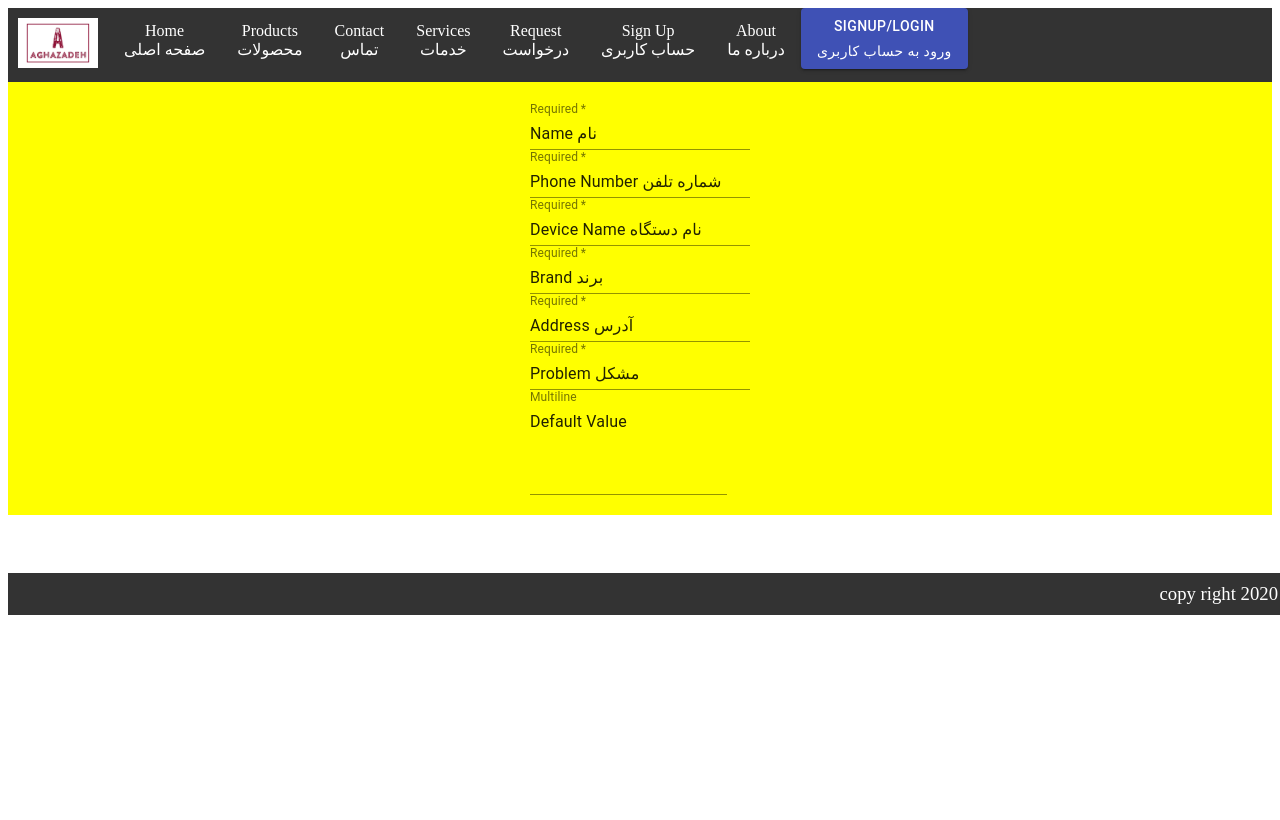
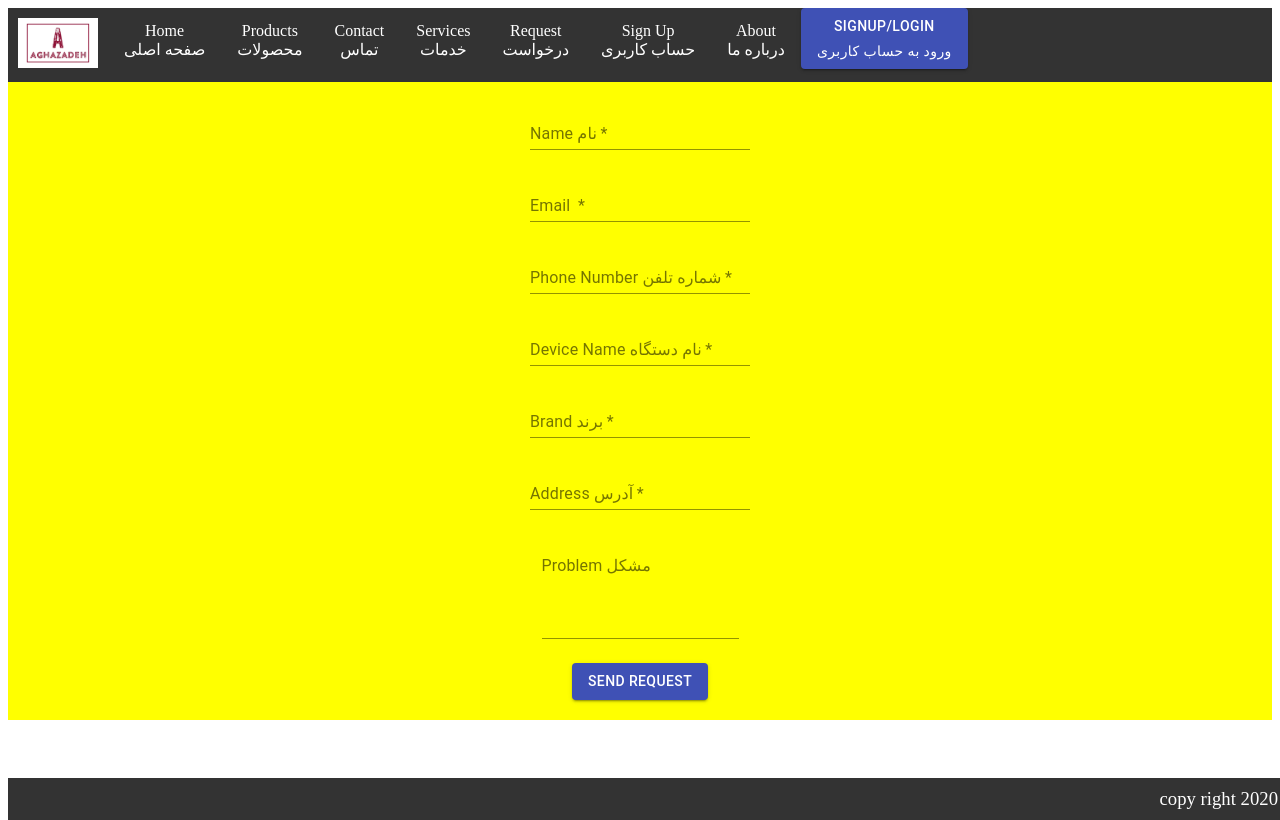
Before and after one commit to zahraaliaghazadeh/Aghazadeh, a React (Create React App) app in the folder client/: page /request in a window 1280 px wide. Built offline with nearby package versions, Linux system fonts and the light colour scheme.

Commit message:
send form, display success msg, put form in grid

```diff
--- a/client/src/pages/RequestServicePage/index.js
+++ b/client/src/pages/RequestServicePage/index.js
@@ -1,36 +1,81 @@
-import React from 'react'
-// about page style
-import "./style.css"
-import API from "../../utils/API"
-import TextField from '@material-ui/core/TextField';
-import { TextareaAutosize } from '@material-ui/core';
+import React, { useState } from 'react'
+import { Button, Grid, Snackbar, TextField } from '@material-ui/core';
+import Alert from '@material-ui/lab/Alert';
+import API from "../../utils/API";
+import "./style.css";
 
 
 
 export default function RequestServicePage() {
-    return (
-<div className="formRequestDiv">
-<form  className="formRequest" noValidate autoComplete="off">
-      <div>
-        <TextField required id="standard-required" label="Required" defaultValue="Name نام" /> <br></br>
-        <TextField required id="standard-required" label="Required" defaultValue="Phone Number شماره تلفن" /> <br></br>
-        <TextField required id="standard-required" label="Required" defaultValue="Device Name نام دستگاه" /> <br></br>
-        <TextField required id="standard-required" label="Required" defaultValue="Brand برند" /> <br></br>
-        <TextField required id="standard-textarea" label="Required" defaultValue="Address آدرس" /> <br></br>
-        <TextField required id="standard-required" label="Required" defaultValue="Problem مشکل" /> <br></br>
-        <TextField
-          id="standard-multiline-static"
-          label="Multiline"
-          multiline
-          rows={4}
-          defaultValue="Default Value"
-        />
+  const [requestInfo, setRequestInfo] = useState({});
+  const [open, setOpen] = useState(false);
 
+  const handleClose = (event, reason) => {
+    if (reason === 'clickaway') {
+      return;
+    }
 
+    setOpen(false);
+  };
 
-      </div>
+  const handleInputChange = event => {
+    const { name, value } = event.target;
+
+    setRequestInfo({ ...requestInfo, [name]: value });
+  }
+
+  const handleSubmit = async event => {
+    event.preventDefault();
+
+    try {
+      await API.sendServiceRequest(requestInfo);
+      setOpen(true);
+      setRequestInfo({});
+    } catch (err) {
+      console.log(err)
+    }
+  }
+
+  return (
+    <form className="formRequest" noValidate autoComplete="off" onSubmit={handleSubmit}>
+      <Grid container direction="column" justify="space-evenly" alignItems="center" spacing={3}>
+        <Grid item>
+          <TextField required name="name" value={requestInfo.name ? requestInfo.name : ""} onChange={handleInputChange} label="Name نام" />
+        </Grid>
+        <Grid item>
+          <TextField required name="email" value={requestInfo.email ? requestInfo.email : ""} onChange={handleInputChange} label="Email " />
+        </Grid>
+        <Grid item>
+          <TextField required name="phone" value={requestInfo.phone ? requestInfo.phone : ""} onChange={handleInputChange} label="Phone Number شماره تلفن" />
+        </Grid>
+        <Grid item>
+          <TextField required name="device" value={requestInfo.device ? requestInfo.device : ""} onChange={handleInputChange} label="Device Name نام دستگاه" />
+        </Grid>
+        <Grid item>
+          <TextField required name="brand" value={requestInfo.brand ? requestInfo.brand : ""} onChange={handleInputChange} label="Brand برند" />
+        </Grid>
+        <Grid item>
+          <TextField required name="address" value={requestInfo.address ? requestInfo.address : ""} onChange={handleInputChange} label="Address آدرس" />
+        </Grid>
+        <Grid item>
+          <TextField
+            name="problem"
+            value={requestInfo.problem ? requestInfo.problem : ""}
+            onChange={handleInputChange}
+            label="Problem مشکل"
+            multiline
+            rows={4}
+          />
+        </Grid>
+        <Grid item>
+          <Button variant="contained" color="primary" type="submit">Send Request</Button>
+        </Grid>
+        { open
+          ? <Alert icon={false} onClose={handleClose} variant="filled" severity="success">Your request has been successfully sent!</Alert>
+          // ? <Snackbar open={open} anchorOrigin={{vertical: "bottom", horizontal: "right"}} key="bottomright" autoHideDuration={6000} onClose={handleClose}><Alert icon={false} onClose={handleClose} variant="filled" severity="success">Your request has been successfully sent!</Alert></Snackbar>
+          : null
+        }
+      </Grid>
     </form>
-</div>
-
-        )
-    }
+  )
+}
```
